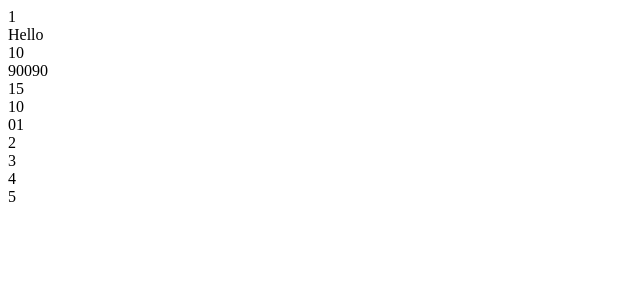
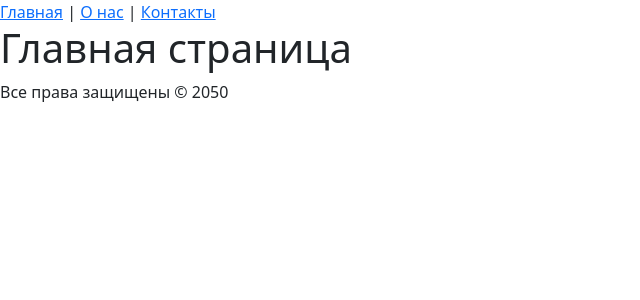
Before and after one commit to LABLUDI/itProger, a PHP site: page / in a window 1280 px wide. Shown: the top 300 px of the page, without its empty margins (0-640 px from the left). Run offline with PHP 8.4, Linux system fonts and the light colour scheme.

Commit message:
Creating files, connecting files

```diff
--- /dev/null
+++ b/blocks/footer.php
@@ -0,0 +1,3 @@
+<footer>Все права защищены &copy; 2050</footer>
+</body>
+</html>
--- /dev/null
+++ b/blocks/header.php
@@ -0,0 +1,16 @@
+<!doctype html>
+<html lang="en">
+<head>
+	<meta charset="UTF-8">
+	<meta name="viewport"
+	      content="width=device-width, user-scalable=no, initial-scale=1.0, maximum-scale=1.0, minimum-scale=1.0">
+	<meta http-equiv="X-UA-Compatible" content="ie=edge">
+	<title><?= $title?></title>
+    <link rel="stylesheet" href="https://cdn.jsdelivr.net/npm/bootstrap@5.2.3/dist/css/bootstrap.min.css">
+</head>
+<body>
+<header>
+	<a href="index.php">Главная</a> |
+	<a href="about.php">О нас</a> |
+	<a href="contacts.php">Контакты</a>
+</header>
--- a/index.php
+++ b/index.php
@@ -1,64 +1,8 @@
-<!doctype html>
-<html lang="en">
-<head>
-	<meta charset="UTF-8">
-	<meta name="viewport"
-	      content="width=device-width, user-scalable=no, initial-scale=1.0, maximum-scale=1.0, minimum-scale=1.0">
-	<meta http-equiv="X-UA-Compatible" content="ie=edge">
-	<title>PHP</title>
-</head>
-<body>
 <?php
-    function info($word) {
-        echo "$word<br>";
-    }
-    info(1);
-    info('Hello');
-
-    function math($x, $y) {
-        return $x + $y;
-    }
-
-    $res = math(4,6);
-    $res2 = math(90, 90000);
-
-    info($res);
-    info($res2);
-
-    function summary($arr){
-        $summa = 0;
-        foreach($arr as $value){
-            $summa += $value;
-        }
-        return $summa;
-    }
-
-    $list = [5, 7, 3];
-    echo summary($list).'<br>';
-    echo summary([5, 2, 3]) . '<br>';
-
-    // Область видимости
-
-    function info2() {
-        global $n;
-        $n = 0;
-    }
-
-
-    function  click() {
-        static $count;
-        $count++;
-        echo $count . '<br>';
-    }
-
-    $n = 6780;
-    info2();
-    echo $n;
-    click();
-    click();
-    click();
-    click();
-    click();
+    $title = 'Главная страница';
+    require_once 'blocks/header.php';
 ?>
-</body>
-</html>
+<h1>Главная страница</h1>
+<?php
+    require_once 'blocks/footer.php';
+?>
```
Also changed, not shown: about.php (added, +9 -0 lines).
